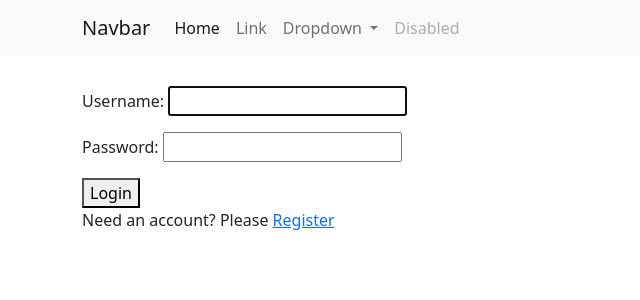
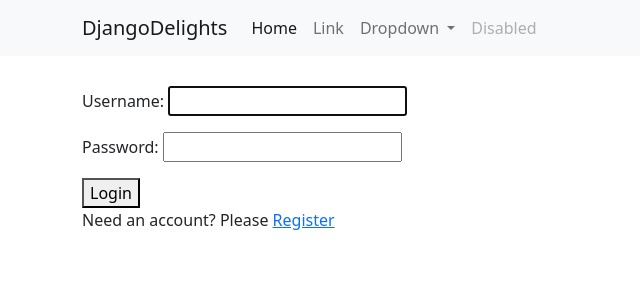
Before and after one commit to Olijwood/django-delights, a Django app: page /login/ in a window 1280 px wide. Shown: the top 300 px of the page, without its empty margins (0-640 px from the left). Run offline with Django 3.2, Linux system fonts and the light colour scheme; parts of the project's set-up code (start-up, migrations or seed data) failed here and were passed over; some libraries are stand-ins or nearby versions.

Commit message:
edited navbar.html

```diff
--- a/templates/base/navbar.html
+++ b/templates/base/navbar.html
@@ -1,6 +1,6 @@
 <nav class="navbar navbar-expand-lg navbar-light bg-light mb-3">
     <div class="container">
-      <a class="navbar-brand" href="#">Navbar</a>
+      <a class="navbar-brand" href="#">DjangoDelights</a>
       <button class="navbar-toggler" type="button" data-bs-toggle="collapse" data-bs-target="#navbarSupportedContent" aria-controls="navbarSupportedContent" aria-expanded="false" aria-label="Toggle navigation">
         <span class="navbar-toggler-icon"></span>
       </button>
```
